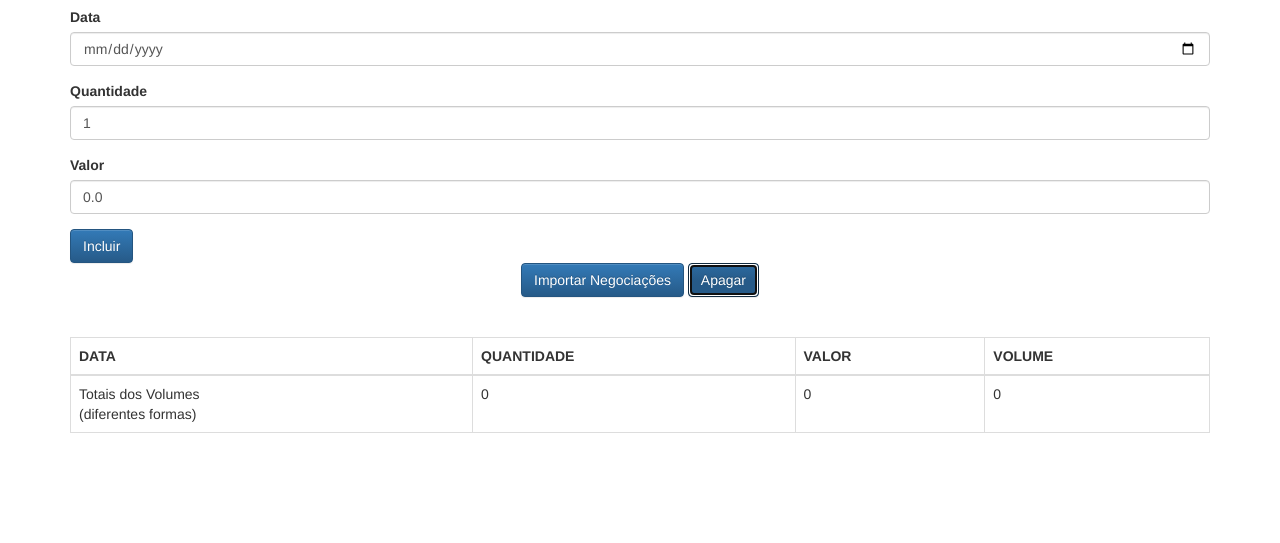
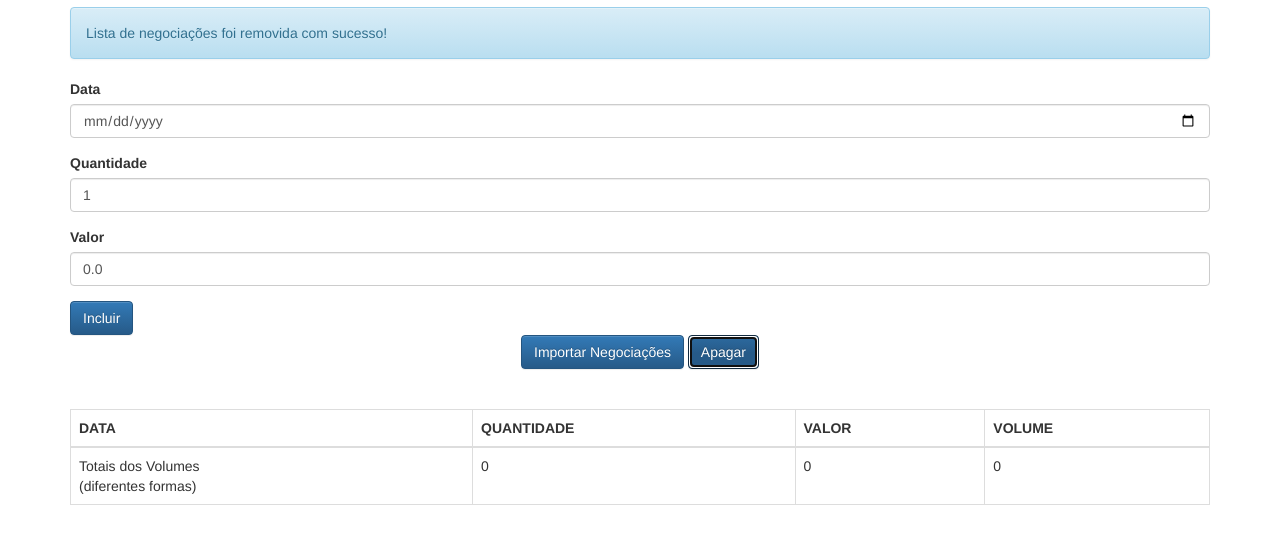
Before and after one commit to lacsousa/js-es6-oo-pp-avanc1, a plain HTML site: page aluraframe/client/index.html in a window 1280 px wide. Both pictures are taken after a click on the button "Apagar". Shown: the part 63-606 px from the top of the page. Drawn offline with Linux system fonts and the light colour scheme.

Commit message:
Início curso II; Nova funcionalidade de exclusão de negociações

```diff
--- a/aluraframe/client/index.html
+++ b/aluraframe/client/index.html
@@ -41,7 +41,7 @@
         <button class="btn btn-primary text-center" type="button">
             Importar Negociações
         </button>
-        <button class="btn btn-primary text-center" type="button">
+        <button class="btn btn-primary text-center" type="button" onclick="negociacaoController.apaga()">
             Apagar
         </button>
     </div>
--- a/aluraframe/client/js/app/controllers/NegociacaoController.js
+++ b/aluraframe/client/js/app/controllers/NegociacaoController.js
@@ -70,4 +70,11 @@ class NegociacaoController {
             this._inputQuantidade.value,
             this._inputValor.value);
    }
+
+   apaga(){
+       this._listaNegociacoes.esvazia();
+       this._negociacoesView.update(this._listaNegociacoes);
+       this._mensagem.texto = 'Lista de negociações foi removida com sucesso!';
+       this._mensagemView.update(this._mensagem);
+   }
 }
--- a/aluraframe/client/js/app/models/ListaNegociacoes.js
+++ b/aluraframe/client/js/app/models/ListaNegociacoes.js
@@ -11,4 +11,8 @@ class ListaNegociacoes{
         // Programação Defensiva
         return [].concat(this._negociacoes);
     }
+
+    esvazia(){
+        this._negociacoes = [];
+    }
 }
```
